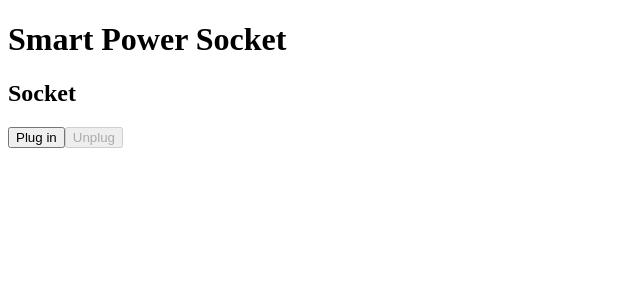
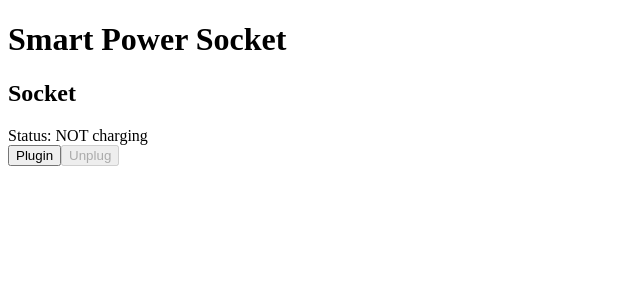
Before and after one commit to Interneto-Technologijos/smart-power-socket, a React app in the folder front-end/: page / in a window 1280 px wide. Shown: the top 300 px of the page, without its empty margins (0-640 px from the left). Built offline with nearby package versions, Linux system fonts and the light colour scheme.

Commit message:
Support socket status

```diff
--- a/front-end/src/Socket.jsx
+++ b/front-end/src/Socket.jsx
@@ -1,14 +1,32 @@
-import React, { useState } from "react";
+import React, { useState, useEffect } from "react";
 
 export default () => {
   const [isPlugged, setIsPlugged] = useState(false);
+  const [isCharging, setIsCharging] = useState(false);
+
+  const plugin = () => {
+    setIsPlugged(true);
+    setIsCharging(true);
+  };
+
+  const unplug = () => {
+    setIsPlugged(false);
+  };
+
+  useEffect(() => {
+    if (isCharging && !isPlugged) {
+      setIsCharging(false);
+    }
+  }, [isPlugged]);
+
   return (
     <>
       <h2>Socket</h2>
-      <button disabled={isPlugged} onClick={() => setIsPlugged(true)}>
-        Plug in
+      <div>Status: {isCharging ? "Charging" : "NOT charging"}</div>
+      <button disabled={isPlugged} onClick={() => plugin()}>
+        Plugin
       </button>
-      <button disabled={!isPlugged} onClick={() => setIsPlugged(false)}>
+      <button disabled={!isPlugged} onClick={() => unplug()}>
         Unplug
       </button>
     </>
```
